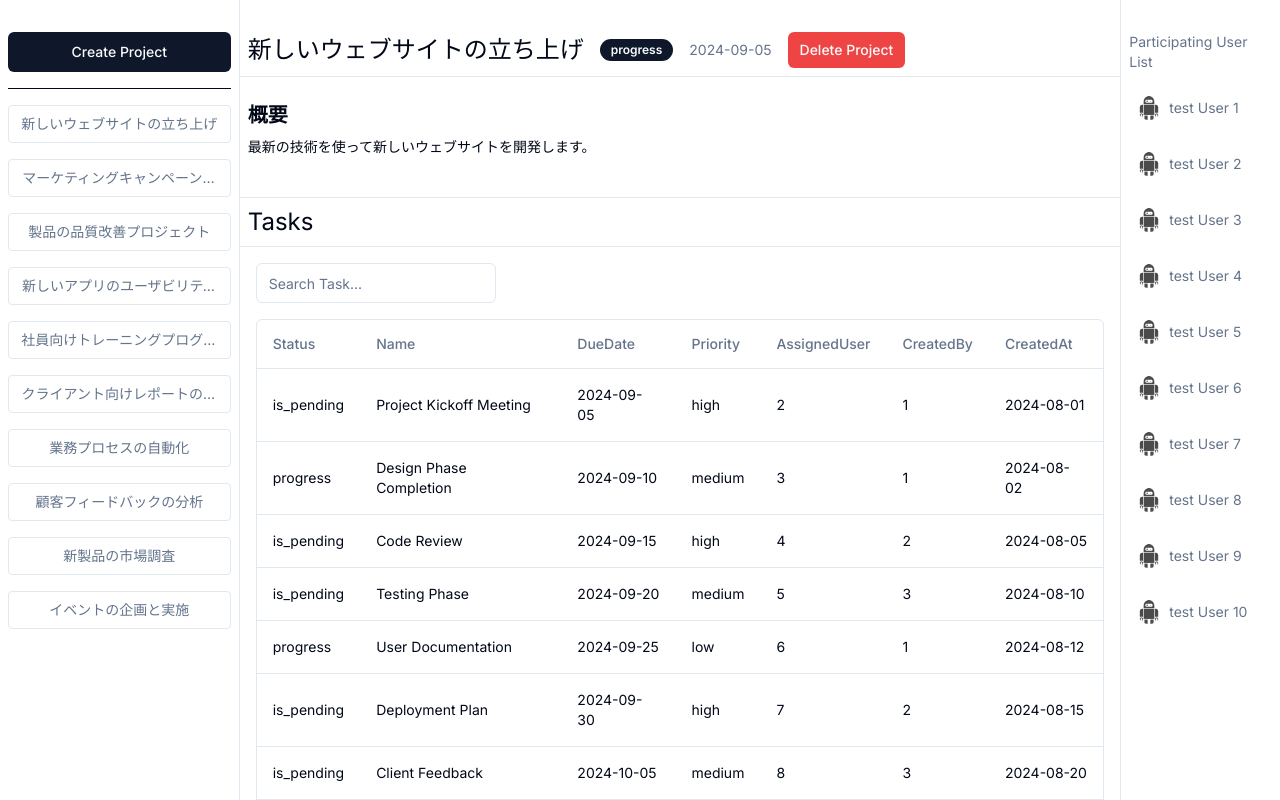
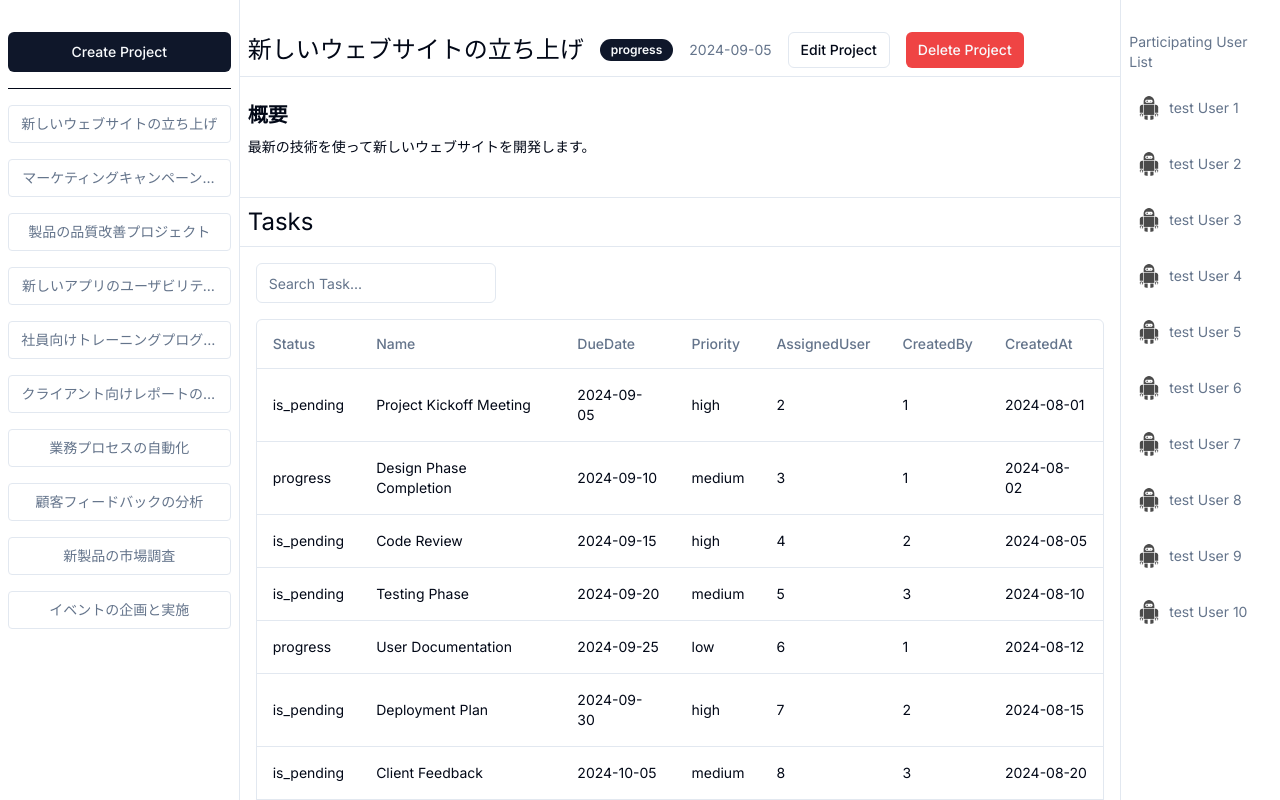
Before and after one commit to S-aoba/project-management-app-frontend, a Next.js app: page /projects/1 in a window 1280 px wide. Shown: the top 800 px of the page. Built offline with nearby package versions, Linux system fonts and the light colour scheme.

Commit message:
💄 Add Edit Button. (#9)

```diff
--- a/src/features/project/components/project-header.tsx
+++ b/src/features/project/components/project-header.tsx
@@ -21,6 +21,9 @@ export const ProjectHeader = ({
         <h1 className='text-2xl text-foreground'>{name}</h1>
         <Badge variant={'default'}>{status}</Badge>
         <p className='text-sm text-muted-foreground'>{dueData}</p>
+        <Button size={'sm'} variant={'outline'}>
+          Edit Project
+        </Button>
         <Button
           size={'sm'}
           variant={'destructive'}
```
